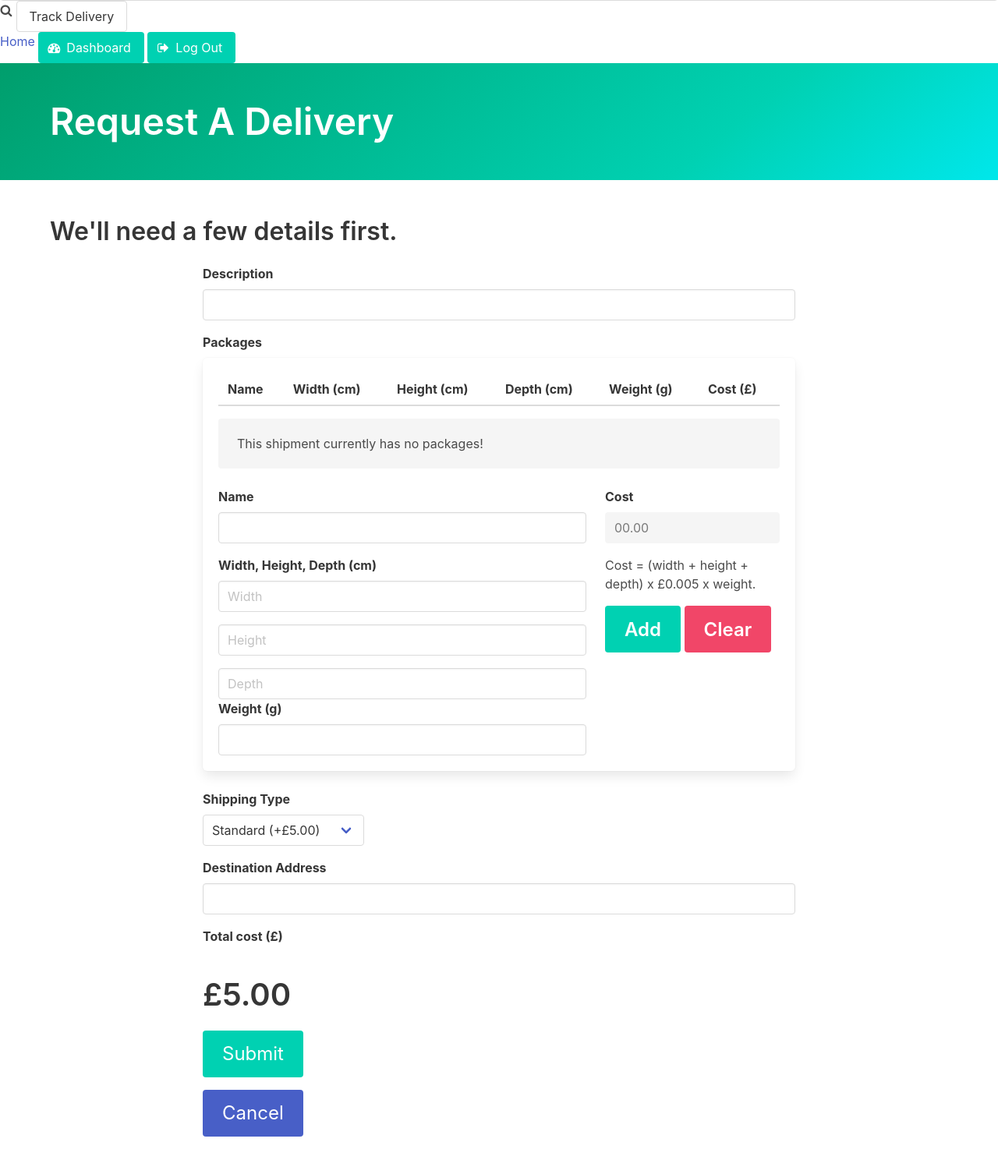
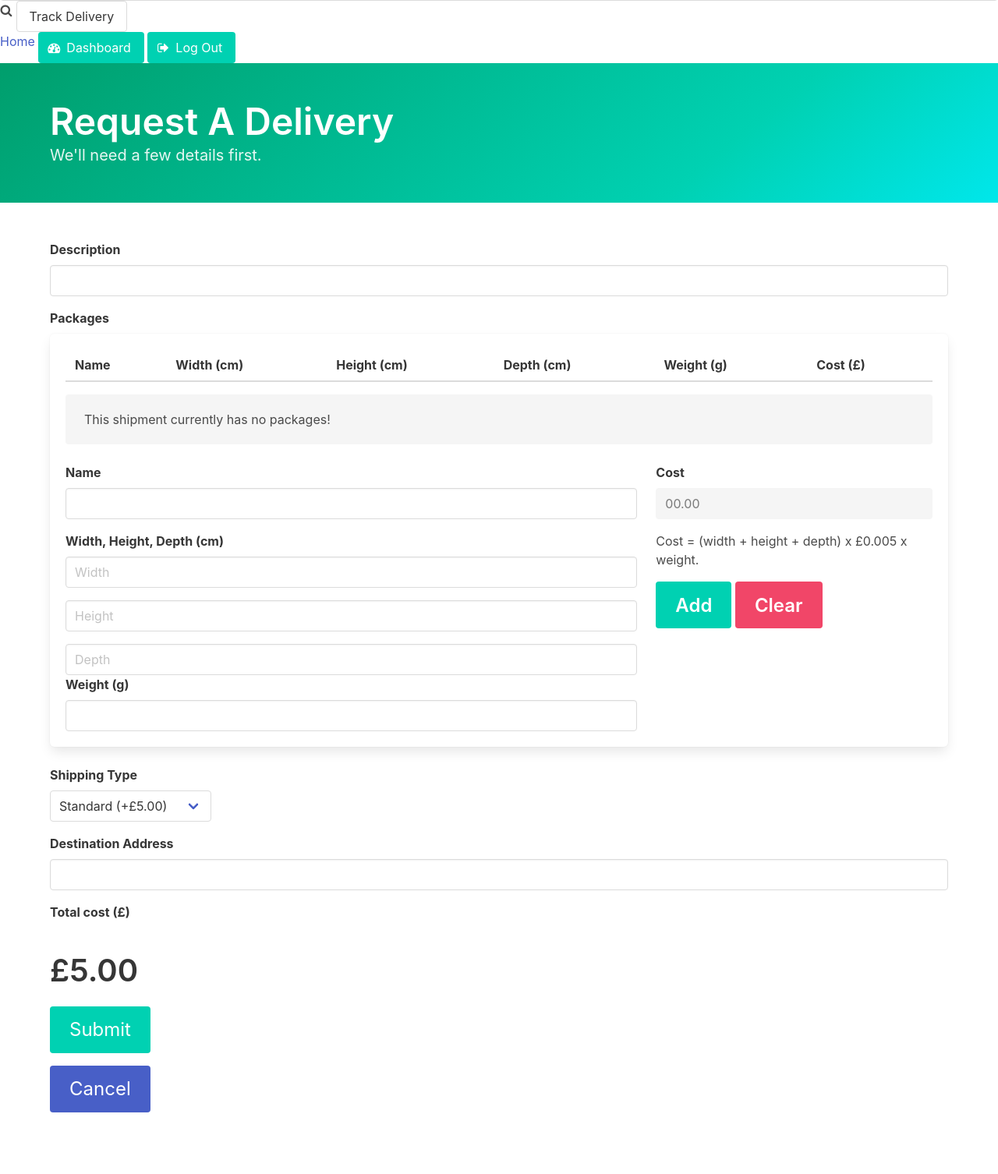
Before and after one commit to Sjord/vuln-webapp, a PHP site: page /order.php in a window 1280 px wide. Shown: the part 214-1720 px from the top of the page at 78% size. After the commit the page ends 1641 px from the top, so only its background shows below. Run offline with PHP 8.4, Linux system fonts and the light colour scheme; the visitor is signed in with stand-in values (Sample User, id 1); a stand-in replaces the project's code that opens the database connection; lists and menus that the app fills with data are empty; some libraries are stand-ins or nearby versions.

Commit message:
Hotfix for small ui bugs

```diff
--- a/dashboard.php
+++ b/dashboard.php
@@ -102,7 +102,7 @@
 				</div>
 				<br>
 				<div class="block">
-					<a class="button is-success">
+					<a class="button is-success" href="/order.php">
 						<span class="icon is-small">
 							<i class="fa fa-rocket"></i>
 						</span>
@@ -313,7 +313,7 @@
 				</div>
 				<br>
 				<div class="block">
-					<a class="button is-success">
+					<a class="button is-success" href="/order.php">
 						<span class="icon is-small">
 							<i class="fa fa-rocket"></i>
 						</span>
--- a/order.php
+++ b/order.php
@@ -90,6 +90,7 @@ SQL;
                     <h1 class="title is-1">
                         Request A Delivery
                     </h1>
+                    <h2 class="subtitle">We'll need a few details first.</h2>
                 </div>
             </div>
         </section>
@@ -97,9 +98,6 @@ SQL;
         <section class="section">
             <div class="container">
                 <div class="content">
-                    <h1 class="title">We'll need a few details first.</h1>
-                    <div class="columns">
-                        <div class="column is-8 is-offset-2">
                     <form method="post">
                         <label class="label">Description</label>
                         <p class="control">
@@ -188,8 +186,6 @@ SQL;
                             </p>
                         </div>
                     </form>
-                        </div>
-                    </div>
                 </div>
             </div>
         </section>
```
Lines whose indentation alone changed are shown as unchanged.
